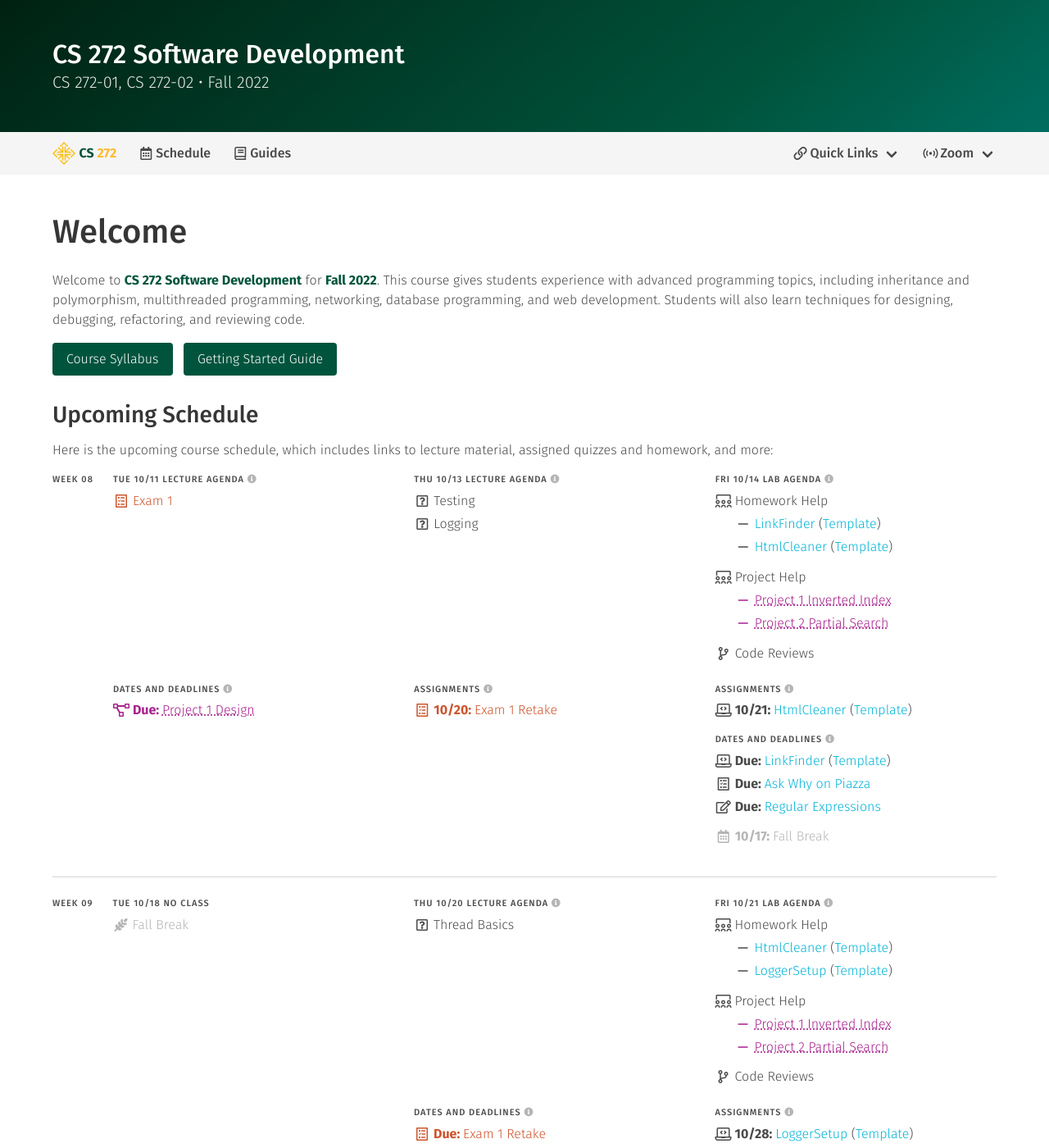
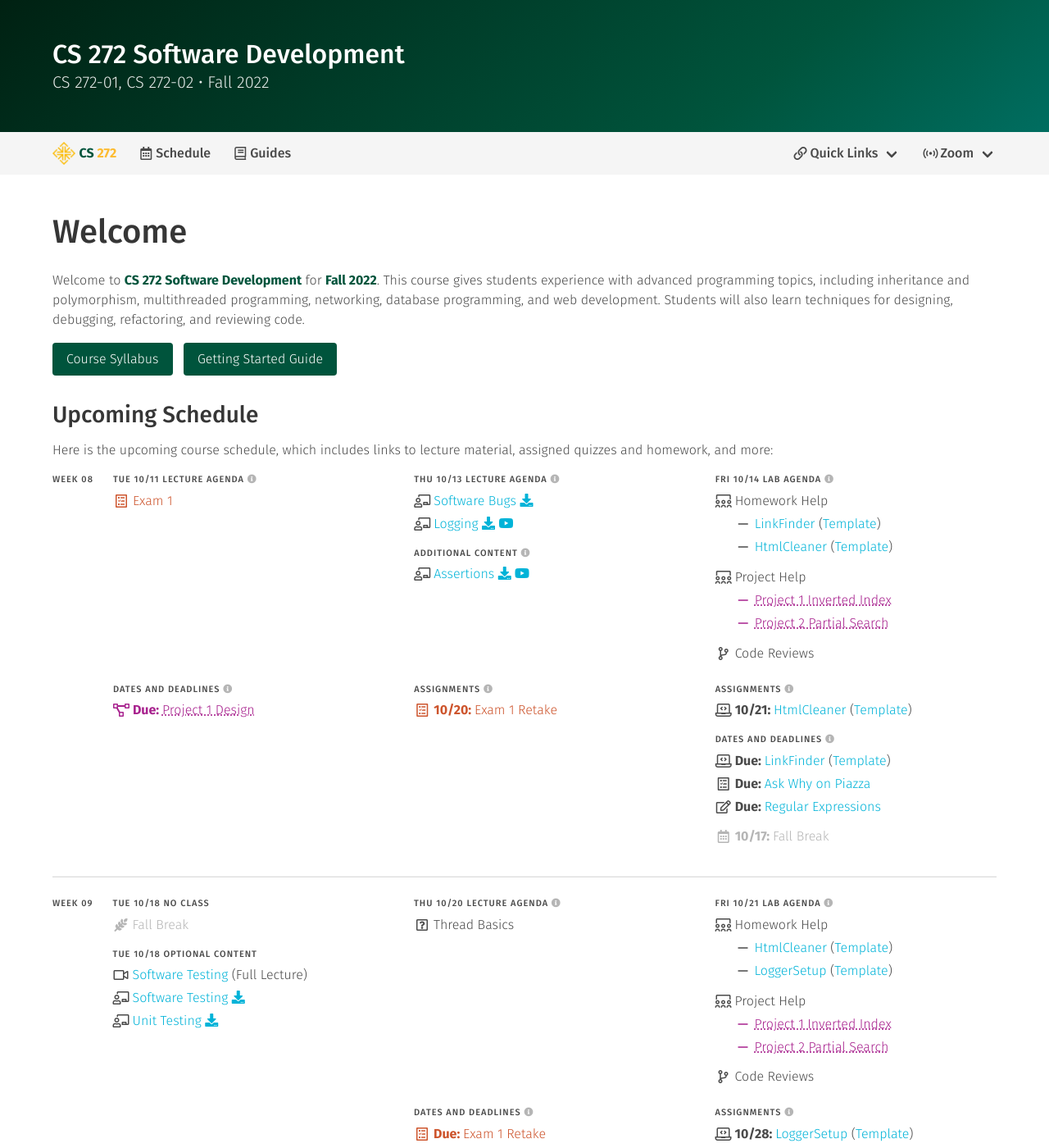
Before and after one commit to usf-cs272-fall2022/usf-cs272-fall2022.github.io, a Jekyll site: the page built from index.md, in a window 1280 px wide and 1400 px high. Shown: the whole window at 82% size. Built offline with Jekyll 4.4.1, drawn with Linux system fonts in a browser that asks for light colours.

Commit message:
Adding testing slides

```diff
--- a/_data/schedule.yml
+++ b/_data/schedule.yml
@@ -1199,8 +1199,16 @@ weeks:
         sections:
           - <<: *lectures
             items:
-              - text: 'Testing'
-              - text: 'Logging'
+              - file: 'slides'
+                name: 'testing_bugs'
+
+              - file: 'slides'
+                name: 'logging'
+
+          - <<: *content
+            items:
+              - file: 'slides'
+                name: 'assertions'
 
           - <<: *assignments
             items:
@@ -1274,6 +1282,19 @@ weeks:
               - text: 'Fall Break'
                 icon: 'fall'
                 type: [*pending]
+
+          - label: 'Optional Content'
+            items:
+              - text: 'Software Testing'
+                more: '(Full Lecture)'
+                link: 'https://drive.google.com/file/d/1kNuNxqI4p1FQ1f9BYiYdfQfLhA5ut7Cp/view?usp=sharing'
+                icon: 'video'
+
+              - file: 'slides'
+                name: 'testing_intro'
+
+              - file: 'slides'
+                name: 'testing_unit'
 
       - date: 2022-10-20
         sections:
```
Also changed, not shown: _data/slides.yml (+10 -10 lines), 2 other files.
